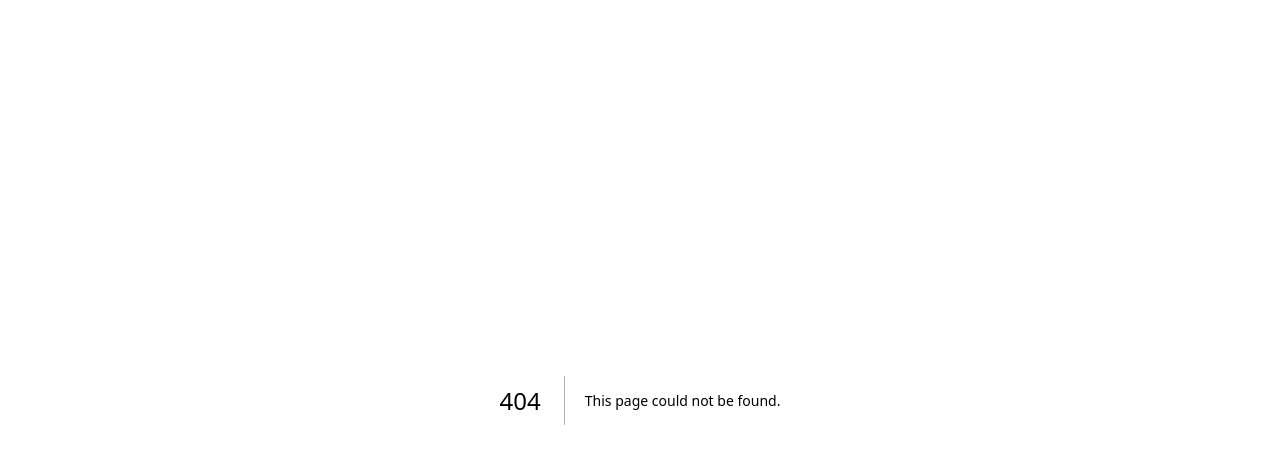
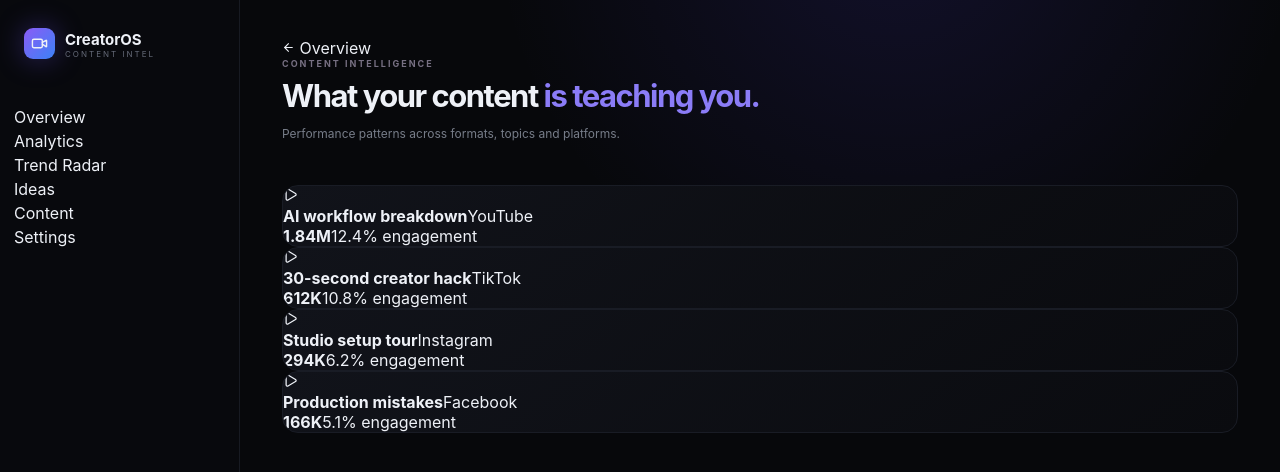
Before and after one commit to frvp6b8s5m-cloud/CreatorOS, a Next.js app: page /content in a window 1280 px wide. Before the commit this address had no page. Shown: the top 472 px of the page. Built offline with nearby package versions, Linux system fonts and the light colour scheme.

Commit message:
Build CreatorOS application: app/content/page.tsx

```diff
--- /dev/null
+++ b/app/content/page.tsx
@@ -0,0 +1,3 @@
+import Link from "next/link"; import { ArrowLeft, Play, Video } from "lucide-react";
+const content=[["AI workflow breakdown","YouTube","1.84M","12.4%"],["30-second creator hack","TikTok","612K","10.8%"],["Studio setup tour","Instagram","294K","6.2%"],["Production mistakes","Facebook","166K","5.1%"]];
+export default function Content(){return <main className="app"><aside className="sidebar"><div className="brand"><div className="brandmark"><Video size={17}/></div><div><b>CreatorOS</b><span>CONTENT INTEL</span></div></div><nav><Link href="/dashboard">Overview</Link><Link href="/analytics">Analytics</Link><Link href="/trends">Trend Radar</Link><Link href="/ideas">Ideas</Link><Link className="active" href="/content">Content</Link><Link href="/settings">Settings</Link></nav></aside><section className="main"><Link className="backlink" href="/dashboard"><ArrowLeft size={13}/> Overview</Link><header><div><div className="eyebrow">CONTENT INTELLIGENCE</div><h1>What your content <span>is teaching you.</span></h1><p>Performance patterns across formats, topics and platforms.</p></div></header><div className="content-list">{content.map(x=><div className="panel content-row" key={x[0]}><div className="thumb"><Play size={15}/></div><div className="content-name"><b>{x[0]}</b><span>{x[1]}</span></div><strong>{x[2]}</strong><span>{x[3]} engagement</span></div>)}</div></section></main>}
```
